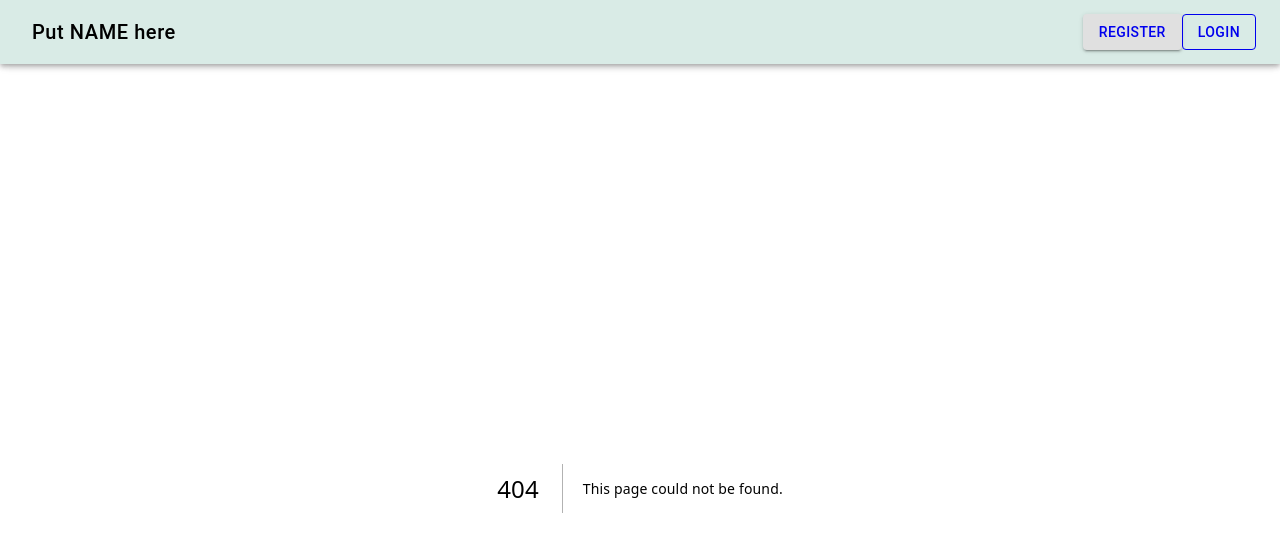
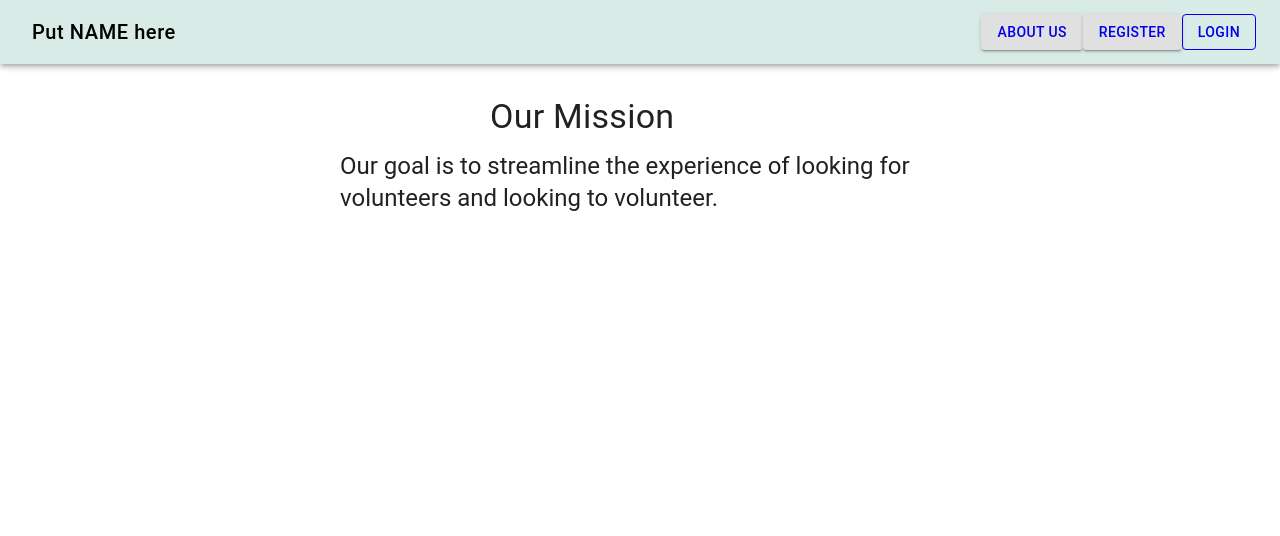
Before and after one commit to gh111331/HackHER24_Cerena_Jonah_Yuchen, a Next.js app: page /aboutus in a window 1280 px wide. Before the commit this address had no page. Shown: the top 536 px of the page. Built offline with nearby package versions, Linux system fonts and the light colour scheme.

Commit message:
About Page Added

```diff
--- a/src/components/NavbarLayout.js
+++ b/src/components/NavbarLayout.js
@@ -20,7 +20,13 @@ export default function NavbarLayout({ children }) {
                             </Button>
                         </Box>
                     </Link>
+
                     <Box sx={{ flexGrow: 1 }} />
+
+                    <Link href="/aboutus" passHref>
+                        <Button variant="contained" color="inherit">About Us</Button>
+                    </Link>
+
                     <Link href="/signup" passHref>
                         <Button variant="contained" color="inherit">Register</Button>
                     </Link>
--- /dev/null
+++ b/src/pages/aboutus.js
@@ -0,0 +1,27 @@
+import { useState } from 'react';
+import { useRouter } from 'next/router';
+import { TextField, Button, Typography, Box } from '@mui/material';
+
+export default function AboutUs() {
+    return (
+        <>
+            <Box sx={{
+                    display: 'flex',
+                    flexDirection: 'column', // Align children vertically
+                    // justifyContent: 'center', // Center children vertically in container
+                    alignItems: 'center', // Center children horizontally in container
+                    height: '100vh', // Take full height of the viewport
+                    mt: 1
+                }}>
+                <Typography variant="h4" gutterBottom style={{width: '300px'}}>
+		        Our Mission
+	            </Typography>
+
+                <Typography variant="h5" gutterBottom style={{width: '600px'}} textAlign= 'centre'>
+		        Our goal is to streamline the experience of looking for volunteers and looking to volunteer.
+	            </Typography>
+            </Box>
+
+        </>
+    );
+}
```
